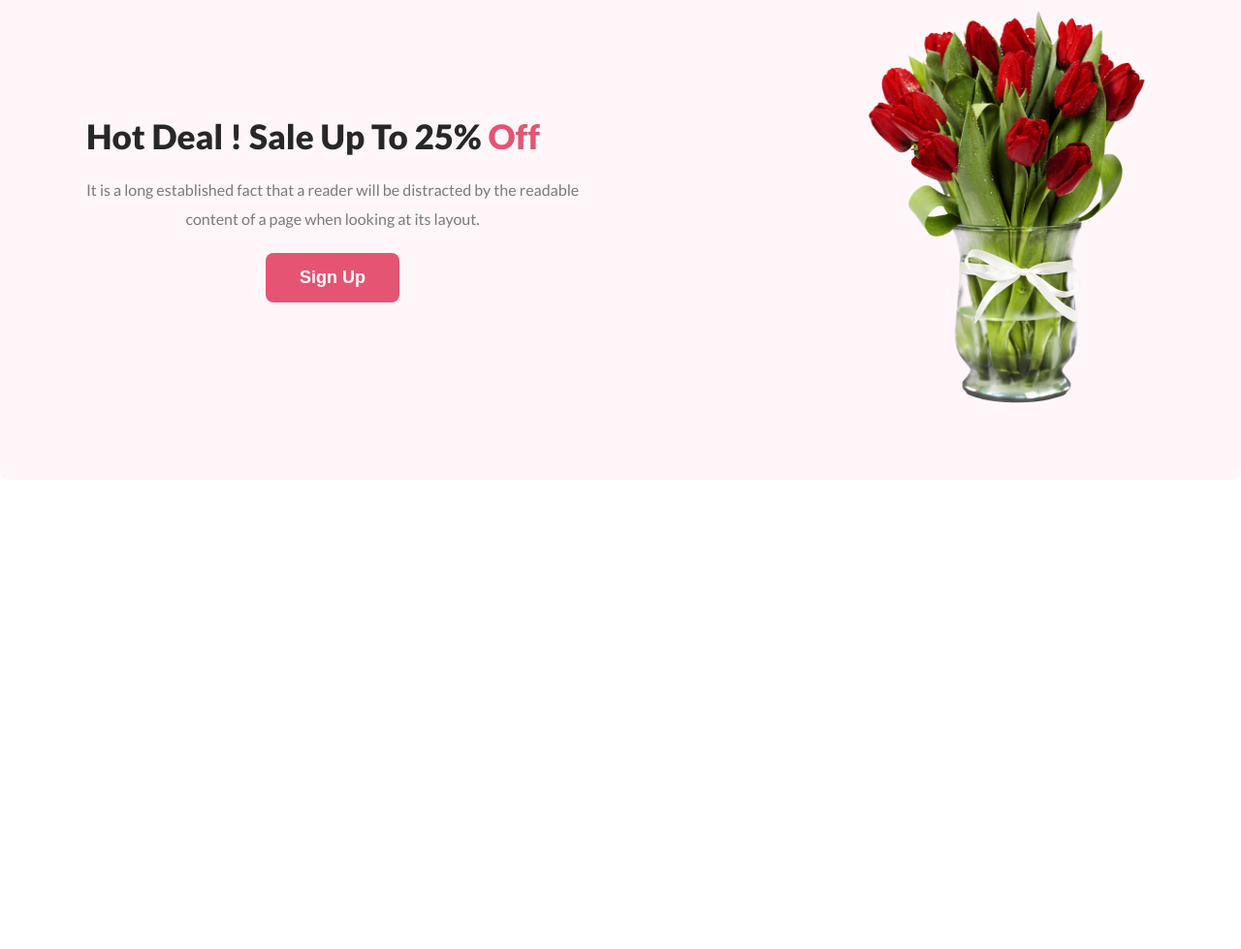
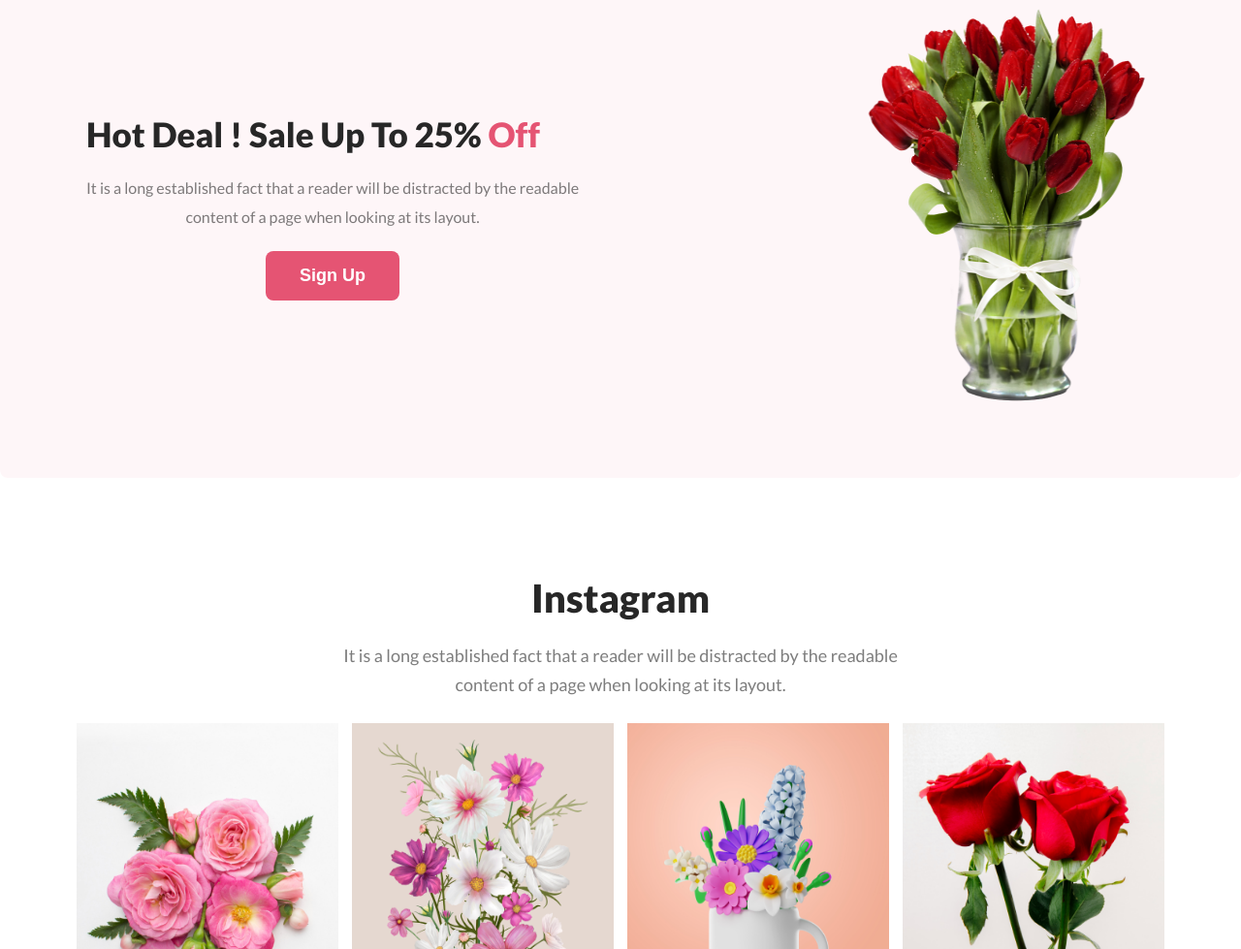
Before and after one commit to mansurdewan/flower-shop-assignment, a plain HTML site: page index.html in a window 1280 px wide. Shown: the part 1821-2800 px from the top of the page at 97% size. Before the commit the page ends 2316 px from the top, so only its background shows below. Drawn offline with Linux system fonts and the light colour scheme.

Commit message:
social area

```diff
--- a/index.html
+++ b/index.html
@@ -78,6 +78,28 @@
             <img  src="flower-asset/pngwing 8.png" alt="">
            </div>
         </section>
+
+        <section class="social-area container">
+
+            <h4 class="social-title"> Instagram </h4>
+
+            <p class="social-description"> It is a long established fact that a reader will be distracted by the readable <br> content of a page when looking at its layout. </p>
+
+            <div class="social-image-parent">
+
+                <img class="social-single-image" src="flower-asset/Flower 01.png" alt="">
+
+                <img class="social-single-image" src="flower-asset/Rectangle 4.png" alt="">
+
+                <img class="social-single-image" src="flower-asset/Rectangle 5.png" alt="">
+
+                <img class="social-single-image" src="flower-asset/Rectangle 6.png" alt="">
+
+            </div>
+
+        </section>
+
+        <section></section>
     </main>
 </body>
 
--- a/style.css
+++ b/style.css
@@ -18,7 +18,7 @@ body {
 .container {
     width: 1150px;
     /* height: 500px; */
-    margin: 50px auto;
+    margin: 0 auto;
 }
 
 /* start header area */
@@ -27,24 +27,25 @@ body {
     background-image: url('flower-asset/pngwing\ 10.png');
     background-repeat: no-repeat;
     background-size: contain;
-    background-position: right;
+    background-position: 780px 0px;
+    padding-bottom: 71px;
+    margin-top: 70px;
 }
 
 .nav-title {
-    width: 600px;
+    width: 520px;
     color: #272727;
-    font-size: 70px;
+    font-size: 60px;
     font-weight: 800;
     padding-top: 70px;
 }
 
 .nav-description {
     color: rgba(39, 39, 39, 0.60);
-    font-size: 16px;
-    line-height: 30px;
+    line-height: 25px;
     width: 560px;
-    margin-top: 30px;
-    margin-bottom: 32px;
+    margin-top: 20px;
+    margin-bottom: 25px;
 }
 
 .primary-btn {
@@ -157,6 +158,7 @@ body {
     border-radius: 8px;
     background: rgba(39, 39, 39, 0.05);
     padding: 70px 0;
+    margin-bottom: 100px;
 }
 
 .service-icon {
@@ -210,15 +212,46 @@ body {
     line-height: 30px;
 }
 
-.offer-area button{
+.offer-area button {
     display: block;
     margin: 0 auto;
     /* is it the best practice for centering button in a div? */
     margin-top: 20px;
 }
 
-.offer-area img{
+.offer-area img {
     width: 300px;
     height: 420px;
     margin-left: 270px;
 }
+
+/* end offer area */
+
+/* start social area */
+
+.social-title {
+    color: #272727;
+    text-align: center;
+    font-size: 40px;
+    font-weight: 800;
+    margin-top:100px;
+}
+
+.social-description {
+    color: rgba(39, 39, 39, 0.60);
+    text-align: center;
+    font-size: 18px;
+    line-height: 30px;
+    padding-top: 20px;
+    margin-bottom: 25px;
+}
+
+.social-image-parent{
+    display: flex;
+    justify-content: space-evenly;
+}
+
+.social-single-image{
+    width: 270px;
+    height: 340px;
+}
```
